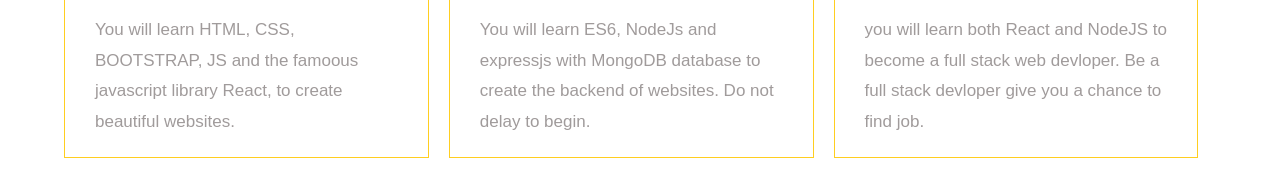
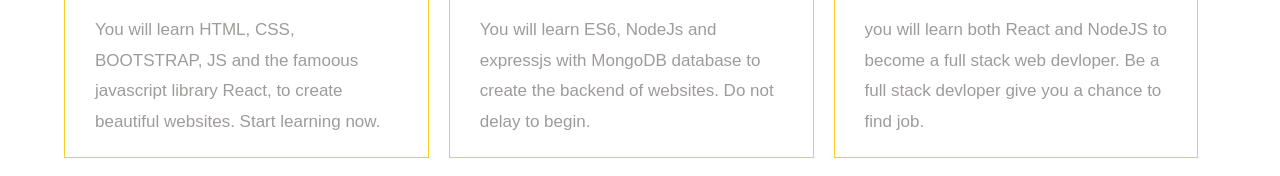
Before and after one commit to SALIME-78/First_Project_HTML_CSS, a plain HTML site: page index.html in a window 1280 px wide. Shown: the part 2643-2819 px from the top of the page. Drawn offline with Linux system fonts and the light colour scheme.

Commit message:
Update index.html

```diff
--- a/index.html
+++ b/index.html
@@ -164,7 +164,7 @@
                     <i class="fa-brands fa-react fa-beat"></i>
                     <h2 class="item-title-common">React development</h2>
                     <p class="bootcamp-desc">You will learn HTML, CSS, BOOTSTRAP, JS and the famoous javascript library
-                        React, to create beautiful websites.</p>
+                        React, to create beautiful websites. Start learning now.</p>
                 </div>
                 <div class="bootcamp midd-bootcamp common-hover">
                     <i class="fa-brands fa-node-js fa-beat"></i>
```
